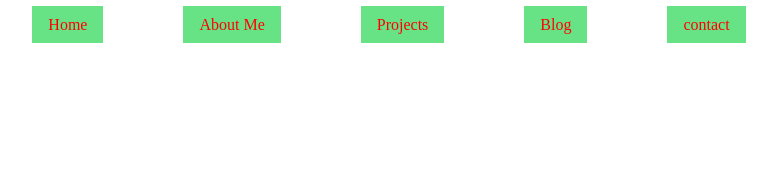
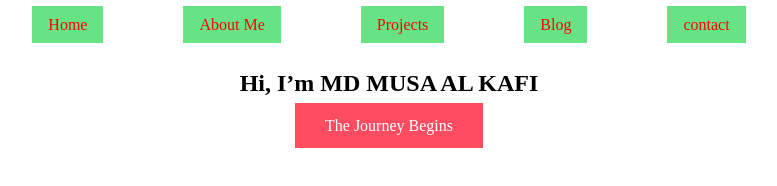
Before and after one commit to mdmusaalkafi/Portfolio-site, a plain HTML site: page index.html in a window 1280 px wide. Shown: the whole page, without its empty margins (251-1028 px from the left). Drawn offline with Linux system fonts and the light colour scheme.

Commit message:
Banner html and css

```diff
--- a/index.html
+++ b/index.html
@@ -16,6 +16,12 @@
             <li><a href="#contact" class="btn">contact</a></li>
         </ul>
     </nav>
+    <section id="home" class="banner">
+    <div class="banner-content">
+    <h1>Hi, I’m MD MUSA AL KAFI</h1>
+    <a href="#projects" class="btn">The Journey Begins</a>
+  </div>
+</section>
 
 </body>
 </html>
--- a/styles/style.css
+++ b/styles/style.css
@@ -13,4 +13,26 @@ nav ul li a {
     text-decoration: none;
     transition: 0.3s;
 }
+.banner {
+    display: flex;
+    align-items: center;
+    justify-content: center;
+    text-align: center;
 }
+
+.banner-content {
+    color: #000000;
+    text-align: center;
+}
+.banner .btn {
+    background-color: #ff4c60;
+    padding: 14px 30px;
+    text-decoration: none;
+    color: #fff;
+    transition: all 0.3s ;
+}
+
+.banner .btn:hover {
+
+    background-color: #ffbf00;
+}
```
